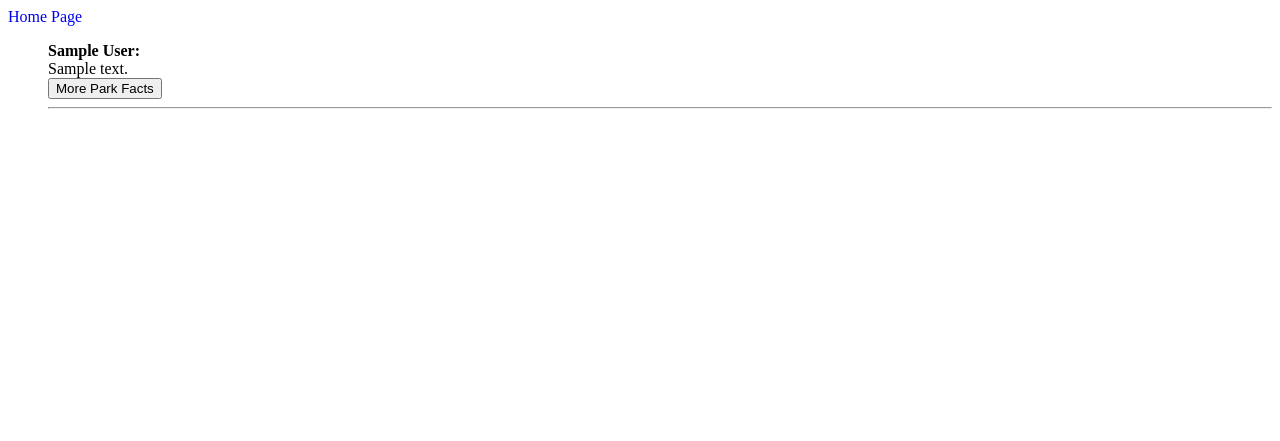
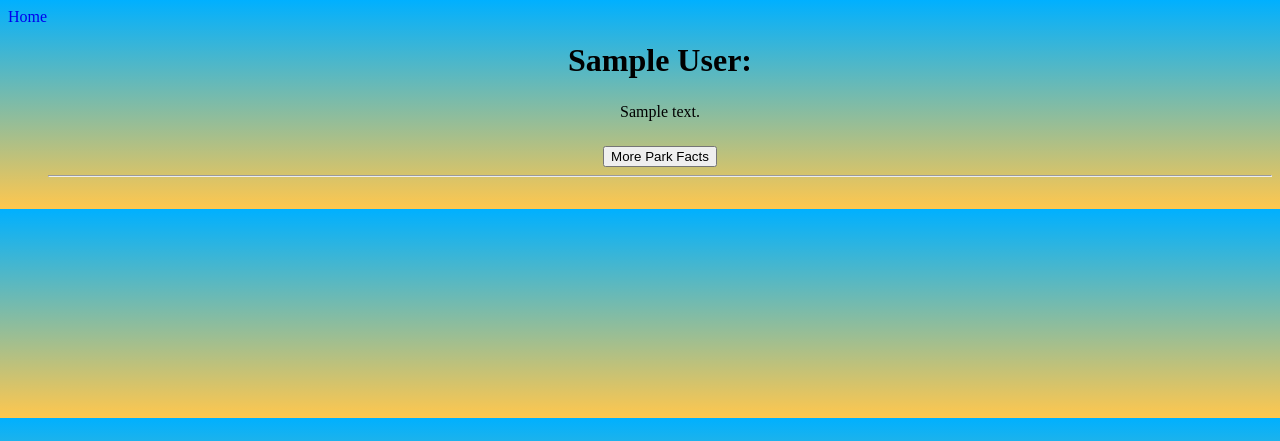
Before and after one commit to BeckyBoo88/Project-4, a Flask app: page /list in a window 1280 px wide. Shown: the top 441 px of the page. Run offline with Flask 2, Linux system fonts and the light colour scheme; a database or web service that is not in the repository returns one stand-in record (values such as "Sample title"); data that the repository does not hold is empty.

Commit message:
styling for list page

```diff
--- a/static/css/list.css
+++ b/static/css/list.css
@@ -4,8 +4,26 @@ ul {
 
 #title {
     font-weight: bold;
+    display: center;
+    font-size: 2em;
+    margin-bottom: 2%;
 }
 
 a {
     text-decoration: none;
 }
+
+#list {
+    display: flex;
+    flex-direction: column;
+    justify-content: center;
+    text-align: center;
+}
+
+.btn {
+    margin-top: 2%;
+}
+
+body {
+    background: linear-gradient(0deg, rgba(255,199,78,1) 0%, rgba(0,176,255,1) 100%);
+}
--- a/templates/list.html
+++ b/templates/list.html
@@ -8,17 +8,19 @@
     <link rel='stylesheet' href='/static/css/list.css'>
 </head>
 <body>
-    <a href="/">Home Page</a>
+    <a href="/">Home</a>
+    <div id='list'>
         <ul>
             {% for park in parkList['data'] %}
                 <li id='title'> {{ park['fullName'] + ': ' }} </li>
                 <li> {{ park['description'] }} </li>
                 <form method="GET" action="/detail">
                     <input hidden type="text" name="parkCode" id='name' value={{ park['parkCode'] }}>
-                <button class="btn btn-primary" type="submit">More Park Facts</button>
+                    <button class="btn" type="submit">More Park Facts</button>
                     <hr />
                 </form>
             {% endfor %}
         </ul>
+    </div>
 </body>
 </html>
--- a/templates/parkdetails.html
+++ b/templates/parkdetails.html
@@ -7,7 +7,7 @@
     <title>Park Details</title>
 </head>
 <body>
-    <a href="/">Home Page</a>
+    <a href="/">Home</a>
     <div>
         {% for park in parkDetails['data'] %}
             <h1>{{ park['fullName']}}</h1>
```
Lines whose indentation alone changed are shown as unchanged.
